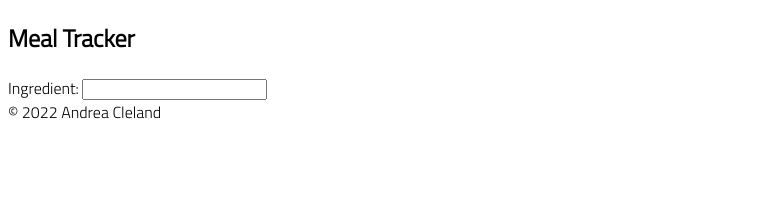
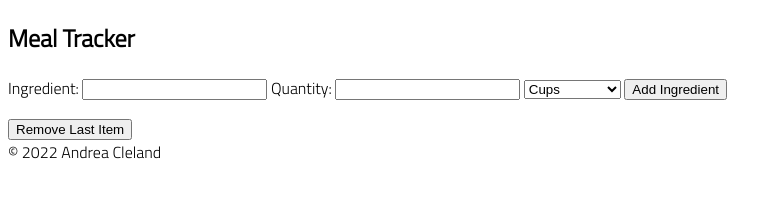
Before and after one commit to acleland/meal-tracker, a plain HTML site: page index.html in a window 1280 px wide. Shown: the whole page, without its empty margins (0-782 px from the left). Drawn offline with Linux system fonts and the light colour scheme.

Commit message:
completed html for the add-ingredient form

```diff
--- a/index.html
+++ b/index.html
@@ -20,7 +20,21 @@
                 <form action="">
                     <label for="ingredientInput">Ingredient: </label>
                     <input id="ingredientInput" name="ingredientInput" type="text">
+                    <label for="quantityInput">Quantity: </label>
+                    <input id="quantityInput" name="quantityInput" type="number">
+                    <select name="measurementSelect" id="">
+                        <option value="cups">Cups</option>
+                        <option value="grams">Grams</option>
+                        <option value="ml">Milliliter</option>
+                        <option value="teaspoons">Teaspoons</option>
+                        <option value="tablespoons">Tablespoons</option>
+                    </select>
+                    <button id="ingredientSubmit">Add Ingredient</button>
                 </form>
+                <div id="ingredientListDiv">
+                    <ul id="ingredientList"></ul>
+                    <button id="removeIngredientButton">Remove Last Item</button>
+                </div>
             </div>
         </section>
     </main>
```
